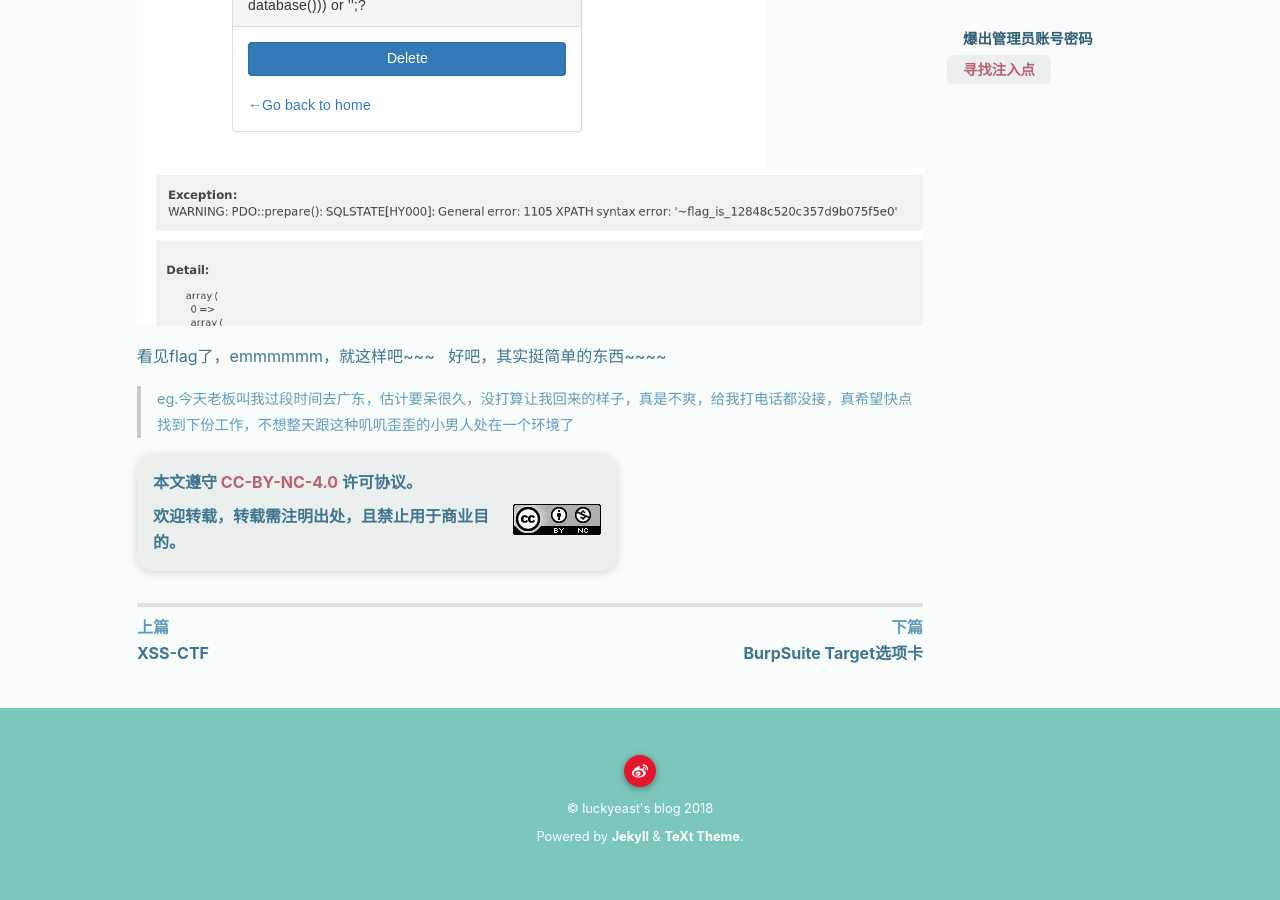
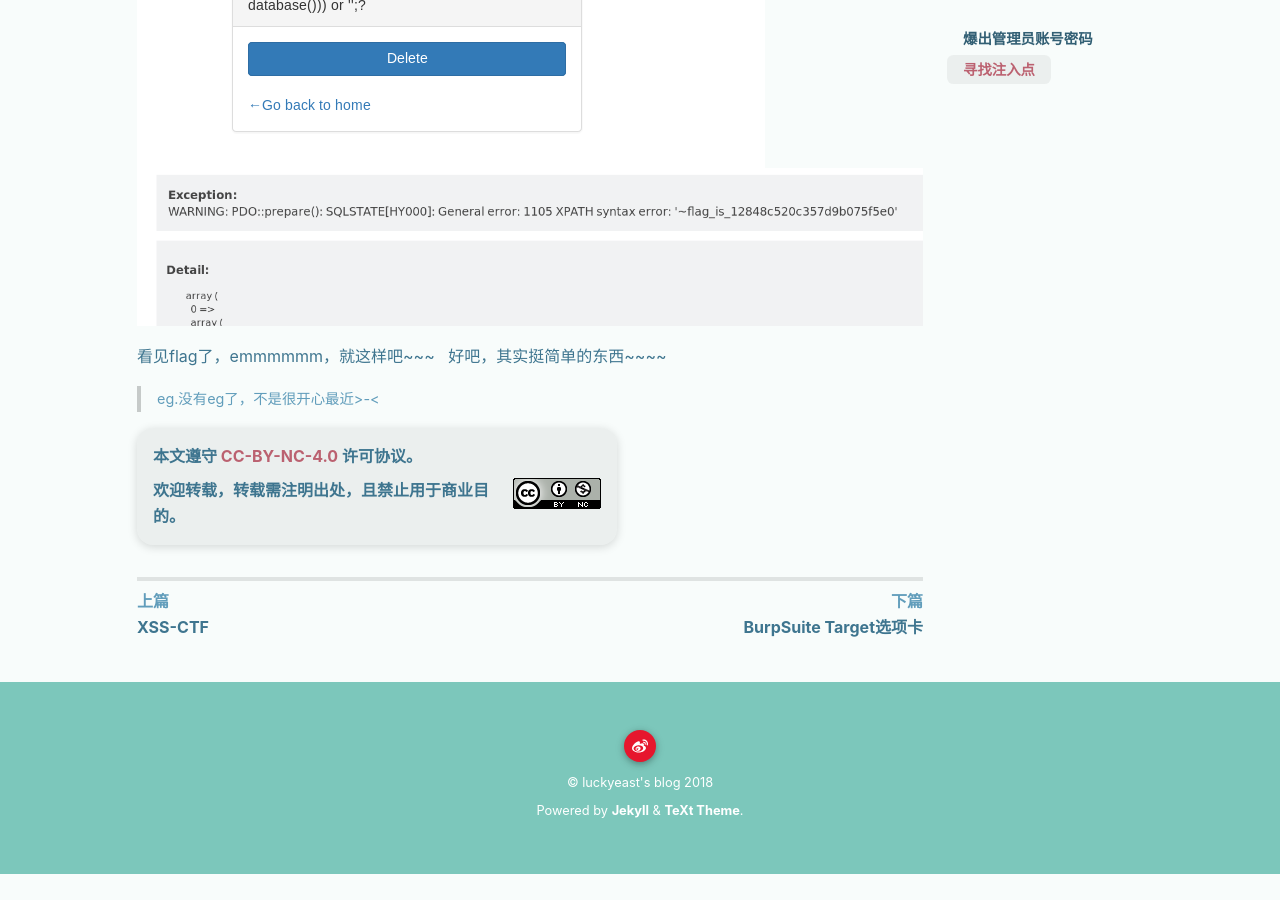
Before and after one commit to xingruidong95/xingruidong95.github.io, a Jekyll site: the page built from _posts/2018-04-20-第一次CTF？.md, in a window 1280 px wide and 900 px high, scrolled down 3019 px. Built offline with Jekyll 4.4.1, drawn with Linux system fonts in a browser that asks for light colours; nearby versions of some CDN libraries; after the commit the page ends 3893 px from its top, so only the background shows below that.

Commit message:
Update 2018-04-20-第一次CTF？.md

```diff
--- a/_posts/2018-04-20-第一次CTF？.md
+++ b/_posts/2018-04-20-第一次CTF？.md
@@ -44,4 +44,4 @@ tags: CTF
 看见flag了，emmmmmm，就这样吧~~~
 好吧，其实挺简单的东西~~~~
 
->eg.今天老板叫我过段时间去广东，估计要呆很久，没打算让我回来的样子，真是不爽，给我打电话都没接，真希望快点找到下份工作，不想整天跟这种叽叽歪歪的小男人处在一个环境了
+>eg.没有eg了，不是很开心最近>-<
```
